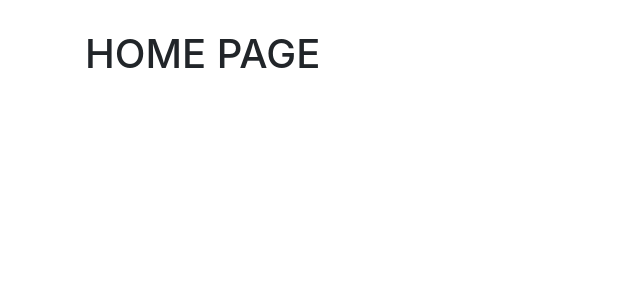
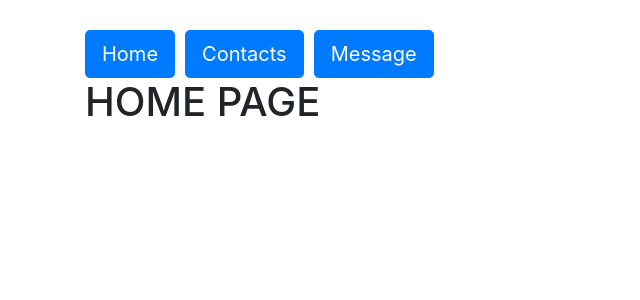
Before and after one commit to AChristoff/VueJS-education, a Vue app: page / in a window 1280 px wide. Shown: the top 300 px of the page, without its empty margins (0-640 px from the left). Built offline with nearby package versions, Linux system fonts and the light colour scheme.

Commit message:
create Nav component

```diff
--- a/src/App.vue
+++ b/src/App.vue
@@ -1,5 +1,6 @@
 <template>
     <div class="container">
+        <TopNav></TopNav>
         <router-view>
             <Home></Home>
             <Form v-if="!isSend" @form-send="onFormSend"></Form>
@@ -13,6 +14,7 @@
 
 <script>
     import Home from './components/Home.vue';
+    import TopNav from './components/TopNav.vue';
     import ConfirmMessage from './components/ConfirmMessage.vue';
     import Form from './components/Form.vue';
 
@@ -20,6 +22,7 @@
         name: 'app',
         components: {
             Home,
+            TopNav,
             ConfirmMessage,
             Form,
         },
--- /dev/null
+++ b/src/components/TopNav.vue
@@ -0,0 +1,39 @@
+<template>
+    <ul>
+        <li>
+            <router-link to="/" class="btn btn-primary btn-lg btn-block">
+                Home
+            </router-link>
+        </li>
+        <li>
+            <router-link to="/contacts" class="btn btn-primary btn-lg btn-block">
+                Contacts
+            </router-link>
+        </li>
+        <li>
+            <router-link to="/message" class="btn btn-primary btn-lg btn-block">
+                Message
+            </router-link>
+        </li>
+    </ul>
+</template>
+
+<script>
+    export default {
+        name: "TopNav"
+    }
+</script>
+
+<style lang="scss" scoped>
+    ul {
+        display: flex;
+        list-style: none outside;
+        margin: 0;
+        padding: 0;
+
+        li:not(:first-child) {
+            margin-left: 10px;
+            padding: 0;
+        }
+    }
+</style>
```
Also changed, not shown: src/main.js (+4 -5 lines), src/routes.js (line endings or trailing spaces).
